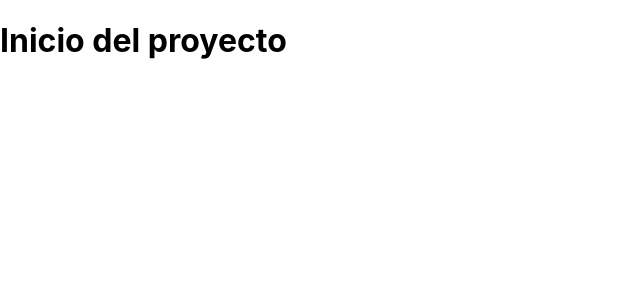
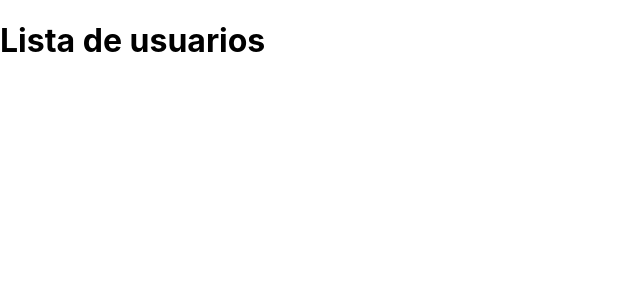
Before and after one commit to adecuellarv/arkusnexustest, a React (Create React App) app: page / in a window 1280 px wide. Shown: the top 300 px of the page, without its empty margins (0-640 px from the left). Built offline with nearby package versions, Linux system fonts and the light colour scheme.

Commit message:
se agrega react router

```diff
--- a/package.json
+++ b/package.json
@@ -16,6 +16,8 @@
     "react-scripts": "4.0.1",
     "redux": "^4.0.5",
     "redux-thunk": "^2.3.0",
+    "react-router": "^5.0.0",
+    "react-router-dom": "^5.0.0",
     "typescript": "^4.0.3",
     "web-vitals": "^0.2.4"
   },
@@ -44,6 +46,7 @@
     ]
   },
   "devDependencies": {
-    "@types/react-redux": "^7.1.15"
+    "@types/react-redux": "^7.1.15",
+    "@types/react-router-dom": "^5.1.7"
   }
 }
--- a/src/App.tsx
+++ b/src/App.tsx
@@ -1,11 +1,8 @@
 import React from 'react';
+import AppRoutes from './routers/index';
 
 function App() {
-  return (
-    <div className="App">
-      <h1>Inicio del proyecto</h1>
-    </div>
-  );
+  return (<AppRoutes />);
 }
 
 export default App;
--- a/src/components/user-list/user-list.tsx
+++ b/src/components/users-list/users-list.tsx
@@ -1,11 +1,11 @@
 import React from 'react';
 
-function UserList() {
+function UsersList() {
   return (
     <div className="App">
-      <h1>Inicio del proyecto</h1>
+      <h1>Lista de usuarios</h1>
     </div>
   );
 }
 
-export default UserList;
+export default UsersList;
--- a/src/index.tsx
+++ b/src/index.tsx
@@ -1,6 +1,7 @@
 import React from 'react';
 import ReactDOM from 'react-dom';
 import { Provider } from "react-redux";
+import { BrowserRouter } from 'react-router-dom';
 import './index.css';
 import App from './App';
 import reportWebVitals from './reportWebVitals';
@@ -8,9 +9,11 @@ import store from "./store/index";
 
 ReactDOM.render(
   <Provider store={store}>
-    <React.StrictMode>
-      <App />
-    </React.StrictMode>
+    <BrowserRouter>
+      <React.StrictMode>
+        <App />
+      </React.StrictMode>
+    </BrowserRouter>
   </Provider>,
   document.getElementById('root')
 );
--- /dev/null
+++ b/src/routers/index.tsx
@@ -0,0 +1,17 @@
+import React, { Component } from 'react';
+import { Switch, Route } from 'react-router-dom';
+import UsersList from '../components/users-list/users-list';
+
+class AppRoutes extends Component {
+    render() {
+        return (
+            <div>
+                <Switch>
+                    <Route exact path='/' component={UsersList}  />
+                </Switch>
+            </div>
+        );
+    }
+}
+
+export default AppRoutes;
```
Also changed, not shown: src/components/users-list/users-list.scss (added), 2 other files (tests, documents, lock files or other folders).
